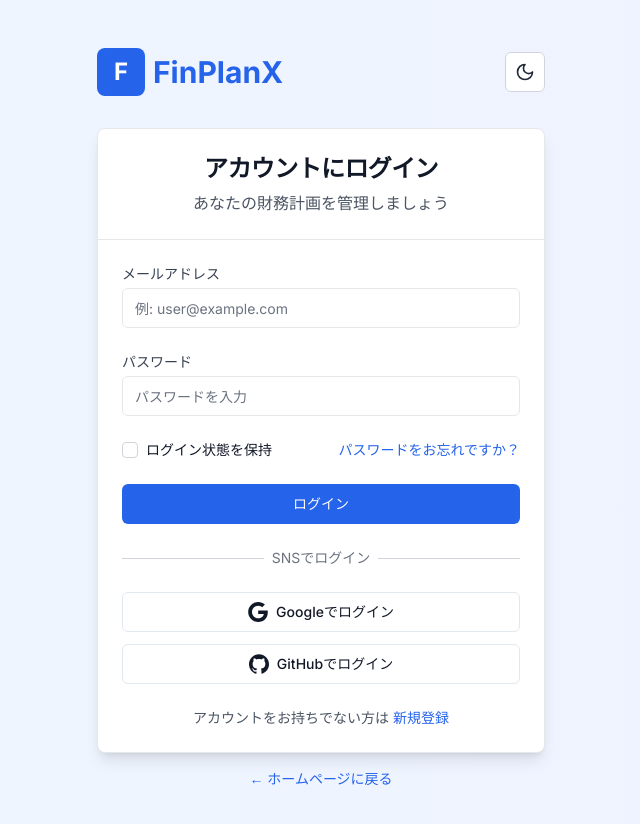
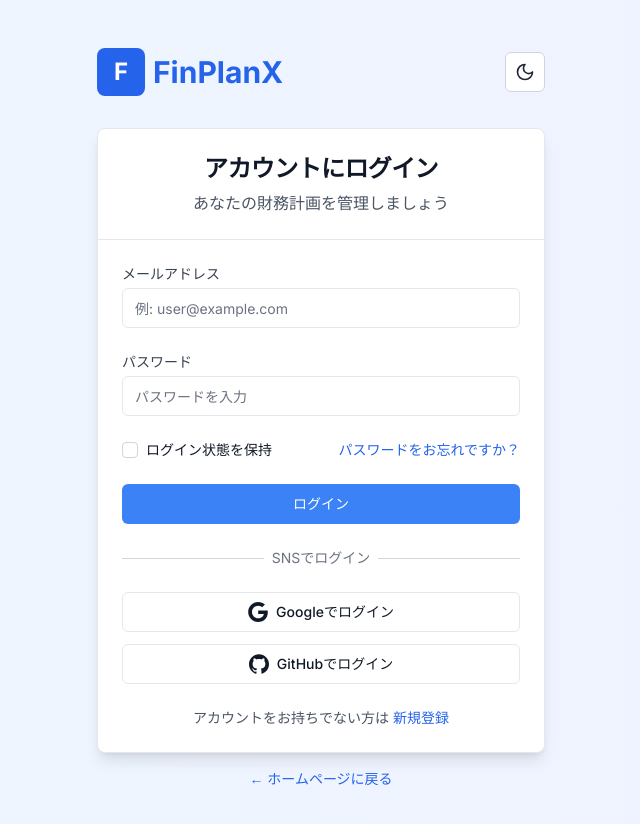
Before and after one commit to utechjapan/finplanx, a Next.js app: page /login in a window 1280 px wide. Shown: the top 824 px of the page, without its empty margins (319-959 px from the left). Built offline with nearby package versions, Linux system fonts and the light colour scheme; no server answers.

Commit message:
Fix TypeScript error: add explicit types to function parameters

```diff
--- a/next.config.js
+++ b/next.config.js
@@ -23,6 +23,11 @@ const nextConfig = {
       },
     ];
   },
+  // Add experimental features if needed
+  experimental: {
+    // Explicitly opt out of the App Router if your project doesn't use it
+    appDir: true,
+  },
 };
 
 module.exports = nextConfig;
--- a/package.json
+++ b/package.json
@@ -49,14 +49,14 @@
     "@types/nodemailer": "^6.4.17",
     "@types/react": "^18.2.38",
     "@types/react-dom": "^18.2.17",
-    "autoprefixer": "^10.4.16",
+    "autoprefixer": "^10.4.21",
     "eslint": "^8.54.0",
     "eslint-config-next": "14.0.3",
-    "postcss": "^8.4.31",
+    "postcss": "^8.5.3",
     "prisma": "^5.22.0",
     "rimraf": "^5.0.5",
+    "tailwindcss": "^3.4.17",
     "ts-node": "^10.9.2",
-    "tailwindcss": "^3.3.5",
     "typescript": "^5.3.2"
   }
 }
--- a/src/components/ui/Button.tsx
+++ b/src/components/ui/Button.tsx
@@ -8,12 +8,12 @@ const buttonVariants = cva(
   {
     variants: {
       variant: {
-        default: 'bg-primary text-primary-foreground hover:bg-primary/90',
-        destructive: 'bg-destructive text-destructive-foreground hover:bg-destructive/90',
-        outline: 'border border-input hover:bg-accent hover:text-accent-foreground',
-        secondary: 'bg-secondary text-secondary-foreground hover:bg-secondary/80',
-        ghost: 'hover:bg-accent hover:text-accent-foreground',
-        link: 'underline-offset-4 hover:underline text-primary',
+        default: 'bg-primary text-primary-foreground hover:bg-primary/90 dark:bg-blue-600 dark:hover:bg-blue-700',
+        destructive: 'bg-destructive text-destructive-foreground hover:bg-destructive/90 dark:bg-red-600 dark:hover:bg-red-700',
+        outline: 'border border-input hover:bg-accent hover:text-accent-foreground dark:border-gray-600',
+        secondary: 'bg-secondary text-secondary-foreground hover:bg-secondary/80 dark:bg-gray-700 dark:hover:bg-gray-600',
+        ghost: 'hover:bg-accent hover:text-accent-foreground dark:hover:bg-gray-800',
+        link: 'underline-offset-4 hover:underline text-primary dark:text-blue-400',
       },
       size: {
         default: 'h-10 py-2 px-4',
--- a/tailwind.config.js
+++ b/tailwind.config.js
@@ -11,47 +11,39 @@ module.exports = {
     extend: {
       colors: {
         primary: {
-          DEFAULT: 'hsl(var(--primary))',
-          foreground: 'hsl(var(--primary-foreground))',
+          DEFAULT: '#3b82f6', // Blue-500
+          foreground: '#ffffff', // White
         },
         secondary: {
-          DEFAULT: 'hsl(var(--secondary))',
-          foreground: 'hsl(var(--secondary-foreground))',
+          DEFAULT: '#6b7280', // Gray-500
+          foreground: '#ffffff', // White
         },
         destructive: {
-          DEFAULT: 'hsl(var(--destructive))',
-          foreground: 'hsl(var(--destructive-foreground))',
+          DEFAULT: '#ef4444', // Red-500
+          foreground: '#ffffff', // White
         },
         muted: {
-          DEFAULT: 'hsl(var(--muted))',
-          foreground: 'hsl(var(--muted-foreground))',
+          DEFAULT: '#f3f4f6', // Gray-100
+          foreground: '#6b7280', // Gray-500
         },
         accent: {
-          DEFAULT: 'hsl(var(--accent))',
-          foreground: 'hsl(var(--accent-foreground))',
+          DEFAULT: '#f3f4f6', // Gray-100
+          foreground: '#1f2937', // Gray-800
         },
-        popover: {
-          DEFAULT: 'hsl(var(--popover))',
-          foreground: 'hsl(var(--popover-foreground))',
-        },
-        card: {
-          DEFAULT: 'hsl(var(--card))',
-          foreground: 'hsl(var(--card-foreground))',
-        },
-        background: 'hsl(var(--background))',
-        foreground: 'hsl(var(--foreground))',
-        border: 'hsl(var(--border))',
-        input: 'hsl(var(--input))',
-        ring: 'hsl(var(--ring))',
+        background: '#ffffff', // White
+        foreground: '#1f2937', // Gray-800
+        border: '#e5e7eb', // Gray-200
+        input: '#e5e7eb', // Gray-200
+        ring: '#3b82f6', // Blue-500
       },
       fontFamily: {
-        sans: ['var(--font-inter)'],
-        mono: ['var(--font-roboto-mono)'],
+        sans: ['Inter', 'sans-serif'],
+        mono: ['Roboto Mono', 'monospace'],
       },
       borderRadius: {
-        lg: 'var(--radius)',
-        md: 'calc(var(--radius) - 2px)',
-        sm: 'calc(var(--radius) - 4px)',
+        lg: '0.5rem',
+        md: '0.375rem',
+        sm: '0.25rem',
       },
     },
   },
```
Also changed, not shown: eslint.config.mjs (+18 -79 lines), 1 other file (tests, documents, lock files or other folders).
